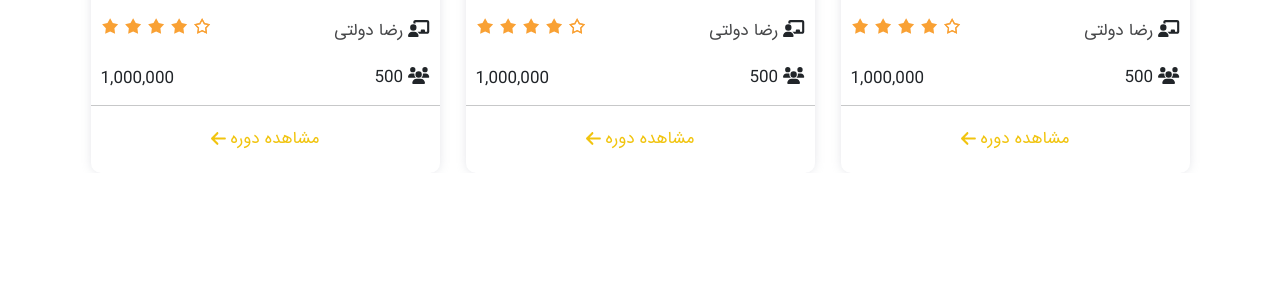
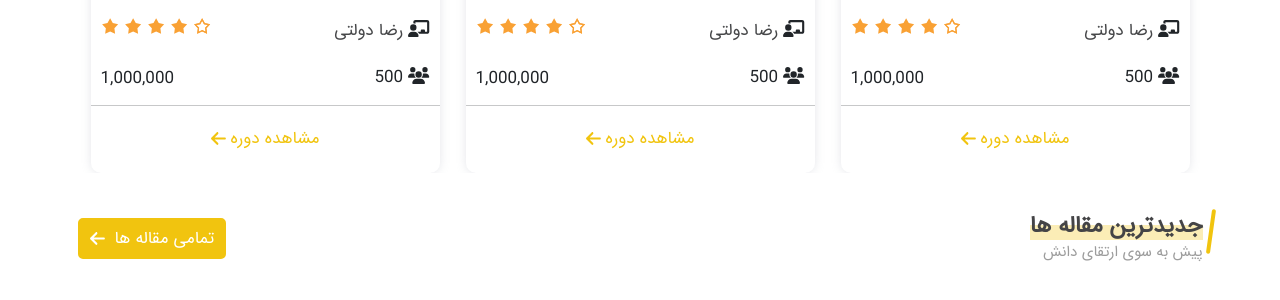
Before and after one commit to Amin-baxXx/Sabz_Learn_Site, a website: page index.html in a window 1280 px wide. Shown: the part 2940-3240 px from the top of the page. Before the commit the page ends 3113 px from the top, so only its background shows below. Drawn offline with nearby package versions, Linux system fonts and the light colour scheme.

Commit message:
add article header

```diff
--- a/folder-structure/css/index.css
+++ b/folder-structure/css/index.css
@@ -413,6 +413,44 @@ svg {
   height: 205px !important;
   object-fit: cover;
 }
+/*Start articles Style*/
+.articles {
+}
+.articles-header {
+  display: flex;
+  justify-content: space-between;
+  align-items: center;
+  margin-bottom: 4rem;
+}
+.articles-header__right {
+  display: flex;
+  flex-direction: column;
+}
+.articles-header__text {
+  color: #9c9c9c;
+  font-size: 1.5rem;
+}
+.articles-header__link {
+  display: flex;
+  align-items: center;
+  justify-content: center;
+  color: var(--white-color);
+  background-color: var(--primary-color);
+  padding: 0.5rem 1rem;
+  border-radius: 0.5rem;
+  gap: 1rem;
+  border: 2px solid var(--primary-color);
+  transition:
+    color linear 300ms,
+    background-color linear 300ms;
+  margin-top: 4rem;
+}
+.articles-header__link:hover {
+  color: var(--primary-color);
+  background-color: var(--white-color);
+}
+/*Finish  articles Style*/
+
 /* Start Helper Classes*/
 .title {
   margin: 4rem 0 0 0;
@@ -423,6 +461,7 @@ svg {
   position: relative;
   display: inline-block;
 }
+
 .title:before {
   content: "";
   position: absolute;
--- a/index.html
+++ b/index.html
@@ -1321,6 +1321,23 @@
         </div>
       </div>
     </section>
+    <!--    Start Articles-->
+    <article class="articles">
+      <div class="container">
+        <div class="articles-header">
+          <div class="articles-header__right">
+            <span class="articles-header__title title">جدیدترین مقاله ها</span>
+            <span class="articles-header__text">پیش به سوی ارتقای دانش</span>
+          </div>
+          <div class="articles-header__left">
+            <a href="#" class="articles-header__link"
+              >تمامی مقاله ها
+              <i class="fas fa-arrow-left articles-header__icon"></i
+            ></a>
+          </div>
+        </div>
+      </div>
+    </article>
     <!-- Font-awesome -->
     <script src="./node_modules/@fortawesome/fontawesome-free/js/all.min.js"></script>
     <!-- Bootstrap   -->
```
Also changed, not shown: 1 other file.
